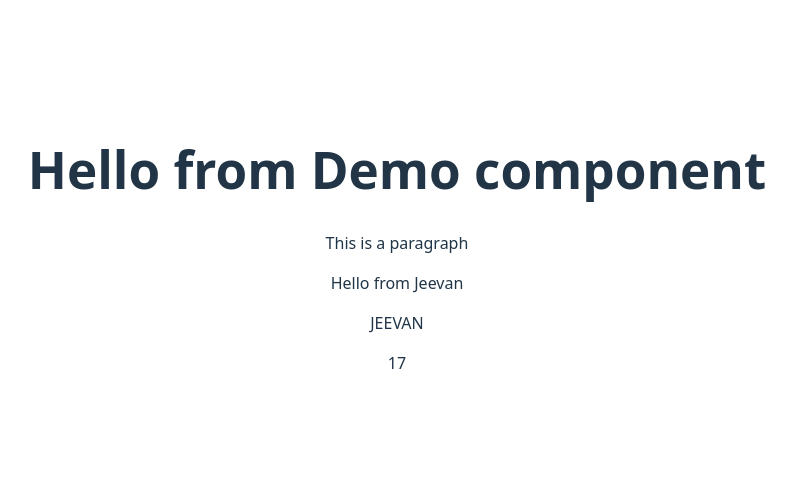
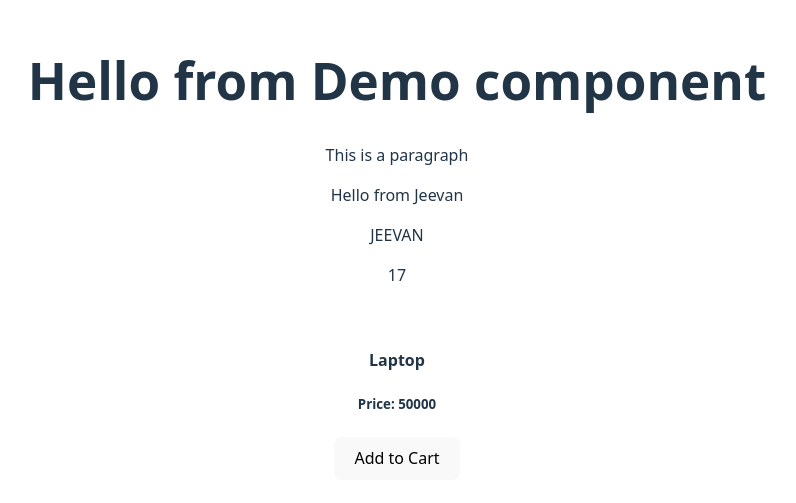
Before and after one commit to jeevan-p-gowda/react-ria, a React (Vite) app: page / in a window 1280 px wide. Shown: the part 151-654 px from the top of the page, without its empty margins (243-1039 px from the left). Built offline with nearby package versions, Linux system fonts and the light colour scheme.

Commit message:
components

```diff
--- a/src/App.jsx
+++ b/src/App.jsx
@@ -1,10 +1,12 @@
 import './App.css'
 import Demo from './Demo'
+import Product from './components/Product'
 
 function App() {
 
   return (<div>
     <Demo />
+    <Product/>
   </div>)
 
 }
--- /dev/null
+++ b/src/components/Product.jsx
@@ -0,0 +1,20 @@
+function Product(){
+    const data = {
+        productId: 1,
+        productName: "Laptop",
+        productPrice: 50000,
+        productImage: "",
+        productStock: 10,
+    }
+
+    return (
+        <div>
+            <img src={data.productImage} />
+            <h4>{data.productName}</h4>
+            <h5>Price: {data.productPrice}</h5>
+            <button>Add to Cart</button>
+        </div>
+    )
+}
+
+export default Product;
```
